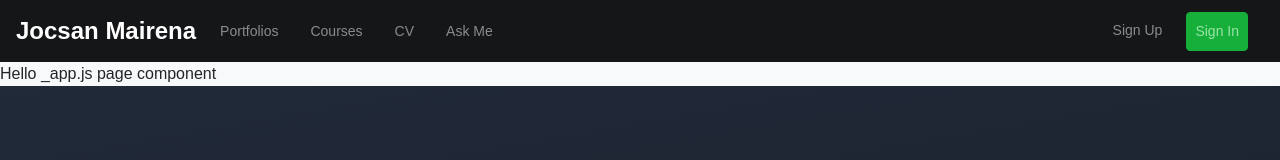
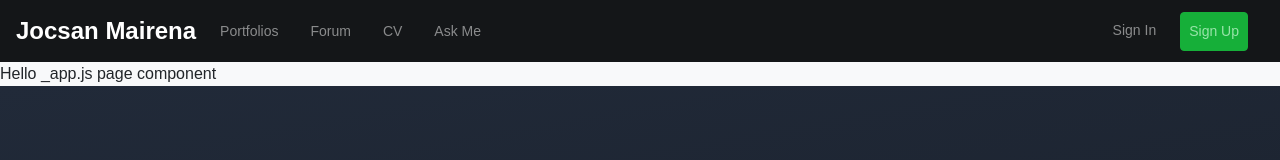
Before and after one commit to jocsanmairena/portfolio-project, a Next.js app: page / in a window 1280 px wide. Shown: the top 160 px of the page. Built offline with nearby package versions, Linux system fonts and the light colour scheme; grey boxes are pictures that could not be loaded.

Commit message:
Links setup

```diff
--- a/components/shared/NavBar.js
+++ b/components/shared/NavBar.js
@@ -9,11 +9,11 @@ const NavBar = () => (
       <Navbar.Toggle />
       <Navbar.Collapse>
         <Nav className='mr-auto'>
-          <Nav.Link href='#' className='mr-3'>
+          <Nav.Link href='/portfolios' className='mr-3'>
             Portfolios
           </Nav.Link>
-          <Nav.Link href='#' className='mr-3'>
-            Courses
+          <Nav.Link href='/forum/categories' className='mr-3'>
+            Forum
           </Nav.Link>
           <Nav.Link href='#' className='mr-3'>
             CV
@@ -23,11 +23,11 @@ const NavBar = () => (
           </Nav.Link>
         </Nav>
         <Nav>
-          <Nav.Link href='#' className='mr-3'>
-            Sign Up
+          <Nav.Link href='/login' className='mr-3'>
+            Sign In
           </Nav.Link>
           <Nav.Link href='#' className='mr-3 btn btn-success bg-green-2 bright'>
-            Sign In
+            Sign Up
           </Nav.Link>
         </Nav>
       </Navbar.Collapse>
```
